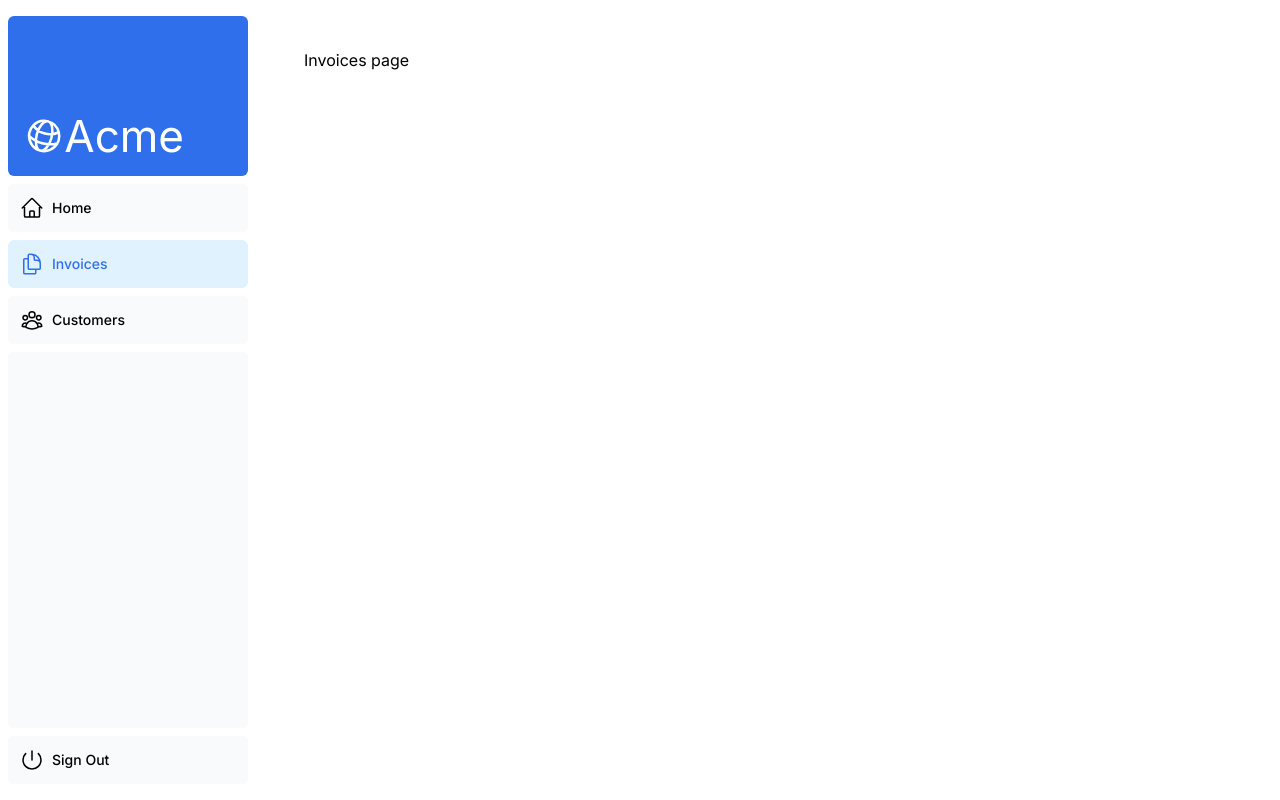
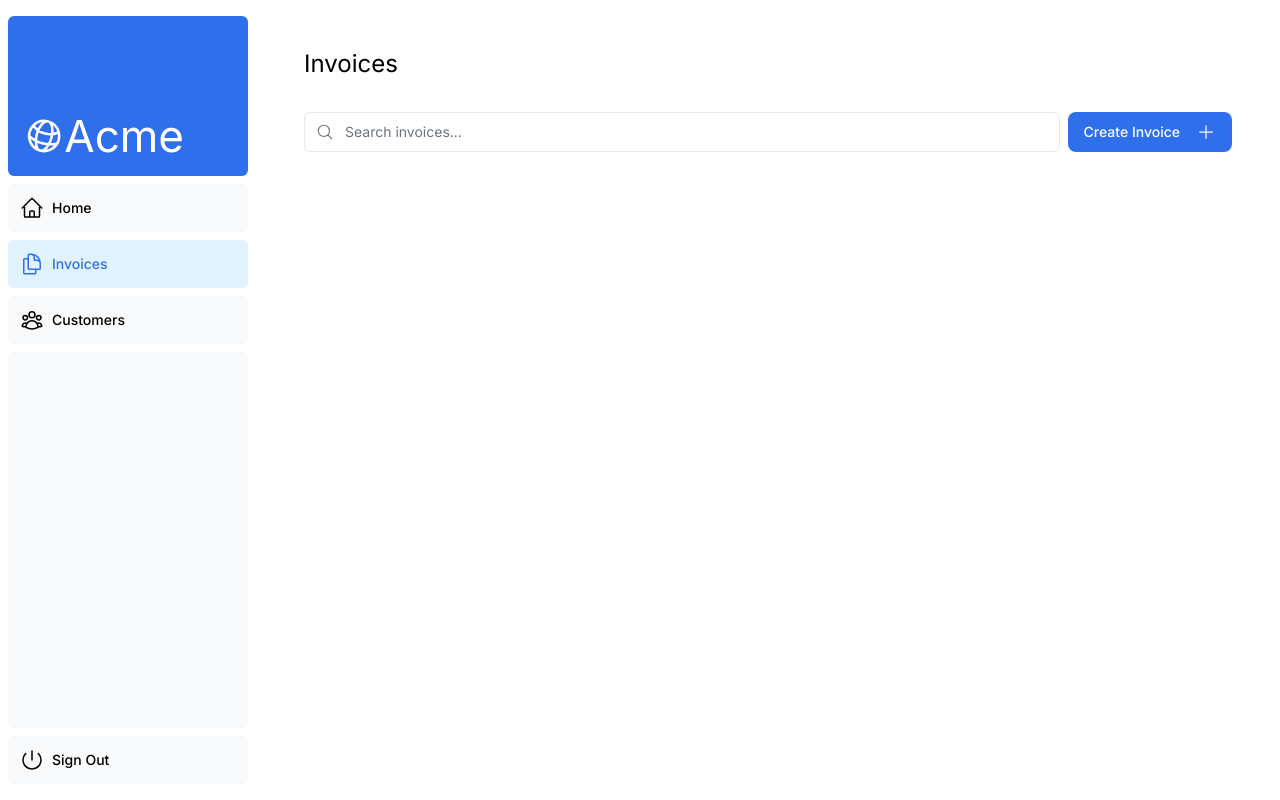
Before and after one commit to kaitoito200198/nextjs-dashboard, a Next.js app: page /dashboard/invoices in a window 1280 px wide. Built offline with nearby package versions, Linux system fonts and the light colour scheme.

Commit message:
chore:change invpice/page

```diff
--- a/app/dashboard/invoices/page.tsx
+++ b/app/dashboard/invoices/page.tsx
@@ -1,3 +1,27 @@
-export default function Invoices() {
-    return <p> Invoices page</p>
+import Pagination from '@/app/ui/invoices/pagination';
+import Search from '@/app/ui/search';
+import Table from '@/app/ui/invoices/table';
+import { CreateInvoice } from '@/app/ui/invoices/buttons';
+import { inter } from '@/app/ui/fonts';
+import { InvoicesTableSkeleton } from '@/app/ui/skeletons';
+import { Suspense } from 'react';
+
+export default async function Page() {
+  return (
+    <div className="w-full">
+      <div className="flex w-full items-center justify-between">
+        <h1 className={`${inter.className} text-2xl`}>Invoices</h1>
+      </div>
+      <div className="mt-4 flex items-center justify-between gap-2 md:mt-8">
+        <Search placeholder="Search invoices..." />
+        <CreateInvoice />
+      </div>
+      {/*  <Suspense key={query + currentPage} fallback={<InvoicesTableSkeleton />}>
+        <Table query={query} currentPage={currentPage} />
+      </Suspense> */}
+      <div className="mt-5 flex w-full justify-center">
+        {/* <Pagination totalPages={totalPages} /> */}
+      </div>
+    </div>
+  );
 }
```
